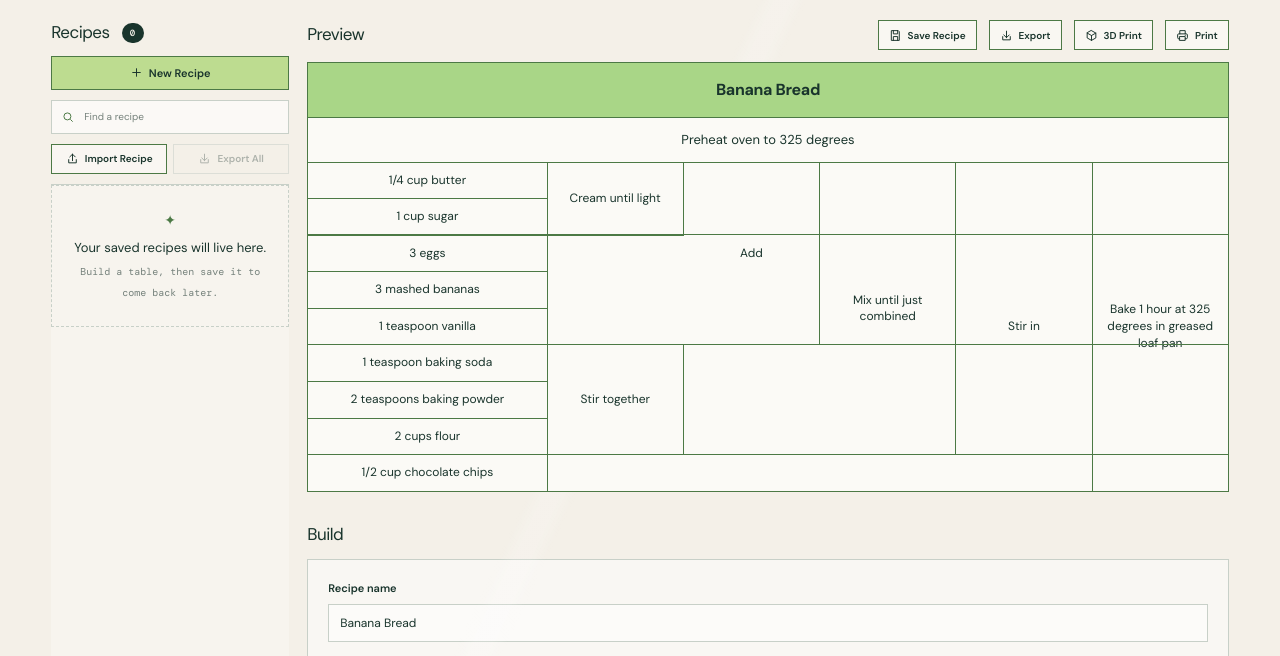
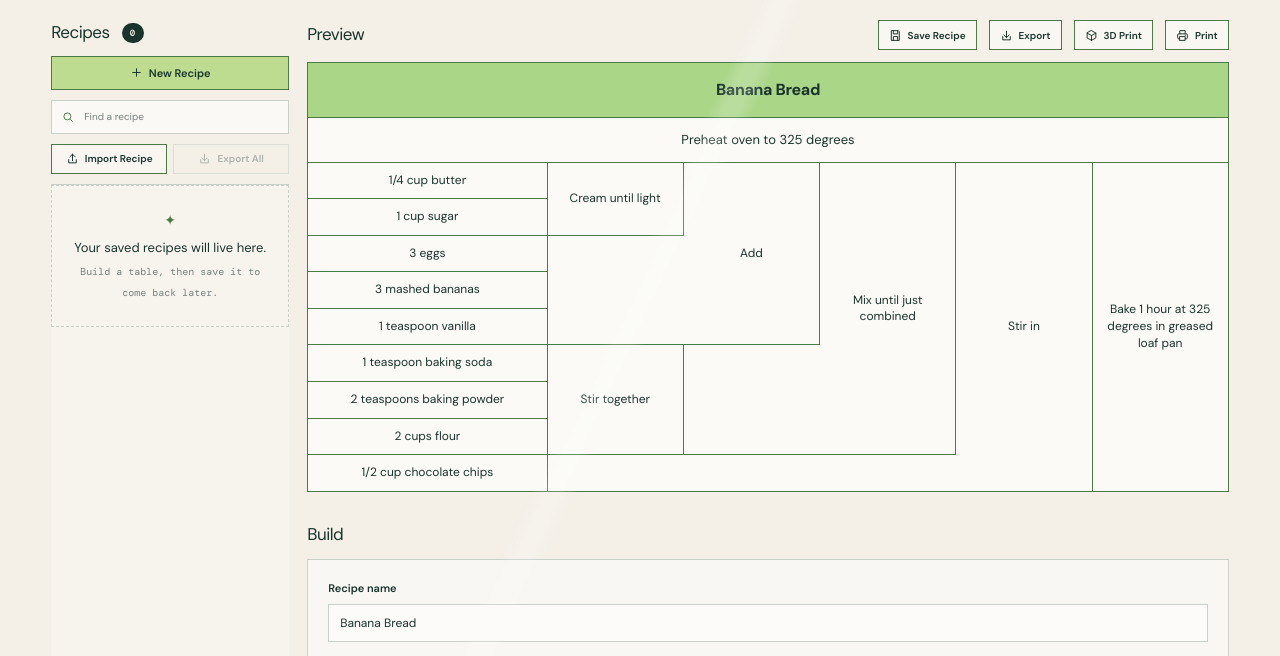
Before and after one commit to DannyDelott/recipe-table-studio, a website built with Vite: page index.html in a window 1280 px wide. Shown: the part 76-732 px from the top of the page. Built offline with nearby package versions, Linux system fonts and the light colour scheme.

Commit message:
fix: restore recipe action dividers

```diff
--- a/src/main.js
+++ b/src/main.js
@@ -1,5 +1,5 @@
 import './style.css'
-import { getConnectorSpan, getTableBoundaryRows } from './table-layout.js'
+import { getConnectorSpan } from './table-layout.js'
 import {
   createRecipeArchive,
   createRecipeFile,
@@ -785,7 +785,6 @@ function buildTableRows(ingredients, actionItems, compact = false) {
 
   const totalActionColumns = Math.max(columnCount, 1)
   const colgroup = `<colgroup><col style="width:26%">${Array.from({ length: totalActionColumns }, () => '<col>').join('')}</colgroup>`
-  const boundaryRows = getTableBoundaryRows({ actionColumns, ingredientCount: ingredients.length })
   const rows = ingredients.map((ingredient, row) => {
     let cells = `<td class="ingredient-cell">${compact ? '' : escapeHtml(ingredient.text)}</td>`
     if (!columnCount) return `<tr>${cells}<td class="blank-cell"></td></tr>`
@@ -833,24 +832,7 @@ function buildTableRows(ingredients, actionItems, compact = false) {
     return `<tr>${cells}</tr>`
   }).join('')
 
-  return { colgroup, rows, totalActionColumns, boundaryRows }
-}
-
-function positionTableBoundaries() {
-  const frame = $('table-wrap').querySelector('.table-frame')
-  const table = frame?.querySelector('.recipe-table')
-  if (!frame || !table) return
-
-  const boundaries = [...frame.querySelectorAll('.table-boundary')]
-  const frameTop = frame.getBoundingClientRect().top
-  const tableRows = [...table.tBodies[0].rows]
-  const headerRowCount = table.querySelector('.table-note') ? 2 : 1
-
-  boundaries.forEach((boundary) => {
-    const ingredientRow = tableRows[headerRowCount + Number(boundary.dataset.boundaryRow) - 1]
-    if (!ingredientRow) return
-    boundary.style.top = `${ingredientRow.getBoundingClientRect().bottom - frameTop - 1}px`
-  })
+  return { colgroup, rows, totalActionColumns }
 }
 
 function renderTable() {
@@ -861,9 +843,8 @@ function renderTable() {
     $('table-wrap').innerHTML = '<div class="empty-preview">Add ingredients to begin your recipe table.</div>'
     return
   }
-  const { colgroup, rows, totalActionColumns, boundaryRows } = buildTableRows(ingredients, actions)
+  const { colgroup, rows, totalActionColumns } = buildTableRows(ingredients, actions)
   $('table-wrap').innerHTML = `
-    <div class="table-frame">
     <table class="recipe-table">
       ${colgroup}
       <tbody>
@@ -872,13 +853,8 @@ function renderTable() {
         ${rows}
       </tbody>
     </table>
-      ${boundaryRows.map((row) => `<span class="table-boundary" data-boundary-row="${row}" aria-hidden="true"></span>`).join('')}
-    </div>
   `
-  positionTableBoundaries()
 }
-
-window.addEventListener('resize', positionTableBoundaries)
 
 function updateAction(id, updater) {
   const action = actions.find((candidate) => candidate.id === id)
--- a/src/style.css
+++ b/src/style.css
@@ -140,8 +140,6 @@ input:focus, textarea:focus { border-color:var(--green-deep); box-shadow:0 0 0 2
 .download-stl.btn:hover { background:var(--green-deep); color:var(--white); }
 #print3d-dialog .modal-backdrop { background:rgba(25,52,44,.34); backdrop-filter:blur(2px); }
 .table-wrap { overflow-x:auto; padding:0; border:0; background:transparent; }
-.table-frame { position:relative; width:100%; min-width:760px; }
-.table-boundary { position:absolute; z-index:2; left:1px; right:1px; height:1px; background:var(--green-deep); pointer-events:none; }
 .recipe-table { width:100%; min-width:760px; border:1px solid var(--green-deep); border-collapse:collapse; table-layout:fixed; background:var(--white); }
 .recipe-table th, .recipe-table td { border:1px solid var(--green-deep); }
 .recipe-table td.join-left { border-left:0; }
@@ -157,7 +155,6 @@ input:focus, textarea:focus { border-color:var(--green-deep); box-shadow:0 0 0 2
 .line-numbers span { display:block; height:1.55em; }
 .action-cell { padding:14px 12px; text-align:center; font-size:12px; line-height:1.4; overflow-wrap:anywhere; }
 .blank-cell { padding:0; }
-.action-cell:last-child { border-right:0; }
 .action-builder { display:grid; gap:9px; margin-top:2px; }
 .action-builder-heading { display:flex; align-items:center; justify-content:space-between; gap:16px; padding-top:4px; }
 .action-builder-heading h3 { margin:0; font:600 15px 'DM Sans'; letter-spacing:-.025em; }
--- a/src/table-layout.js
+++ b/src/table-layout.js
@@ -44,14 +44,3 @@ export function getConnectorSpan({
 
   return Math.min(openSpan, leftActionSpan, rightActionSpan)
 }
-
-export function getTableBoundaryRows({ actionColumns, ingredientCount }) {
-  const boundaries = new Set()
-
-  actionColumns.flat().forEach((node) => {
-    if (node.start > 1) boundaries.add(node.start - 1)
-    if (node.end < ingredientCount) boundaries.add(node.end)
-  })
-
-  return [...boundaries].sort((a, b) => a - b)
-}
--- a/test/table-layout.test.js
+++ b/test/table-layout.test.js
@@ -1,7 +1,7 @@
 import test from 'node:test'
 import assert from 'node:assert/strict'
 
-import { getConnectorSpan, getTableBoundaryRows } from '../src/table-layout.js'
+import { getConnectorSpan } from '../src/table-layout.js'
 
 test('connector stops where the neighboring action ends', () => {
   const coverage = Array.from({ length: 9 }, () => Array(3).fill(false))
@@ -36,13 +36,3 @@ test('connector can continue when no neighboring action introduces a boundary',
     actionColumns: [[]],
   }), 4)
 })
-
-test('table boundaries include ends and starts hidden by rowspans', () => {
-  assert.deepEqual(getTableBoundaryRows({
-    ingredientCount: 6,
-    actionColumns: [[
-      { start: 1, end: 2 },
-      { start: 3, end: 4 },
-    ], [{ start: 1, end: 6 }]],
-  }), [2, 4])
-})
```
Lines whose indentation alone changed are shown as unchanged.
